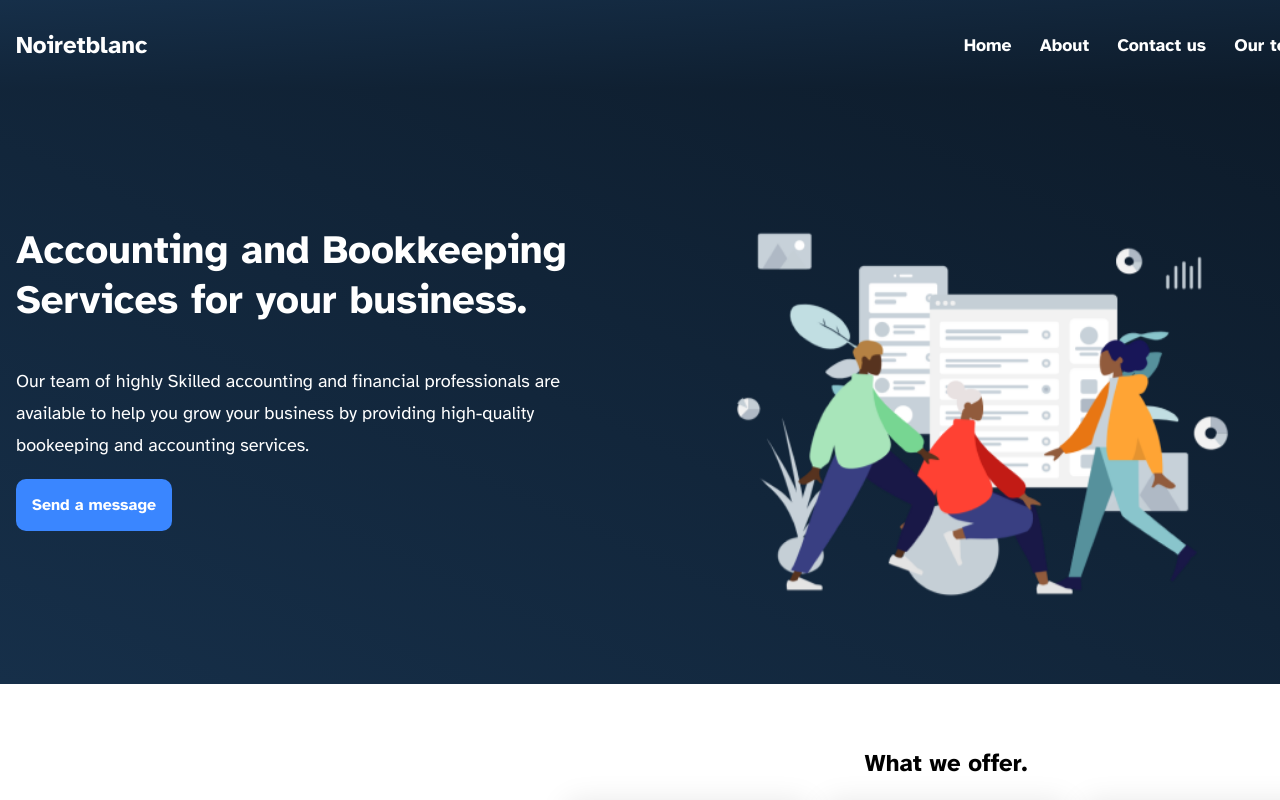
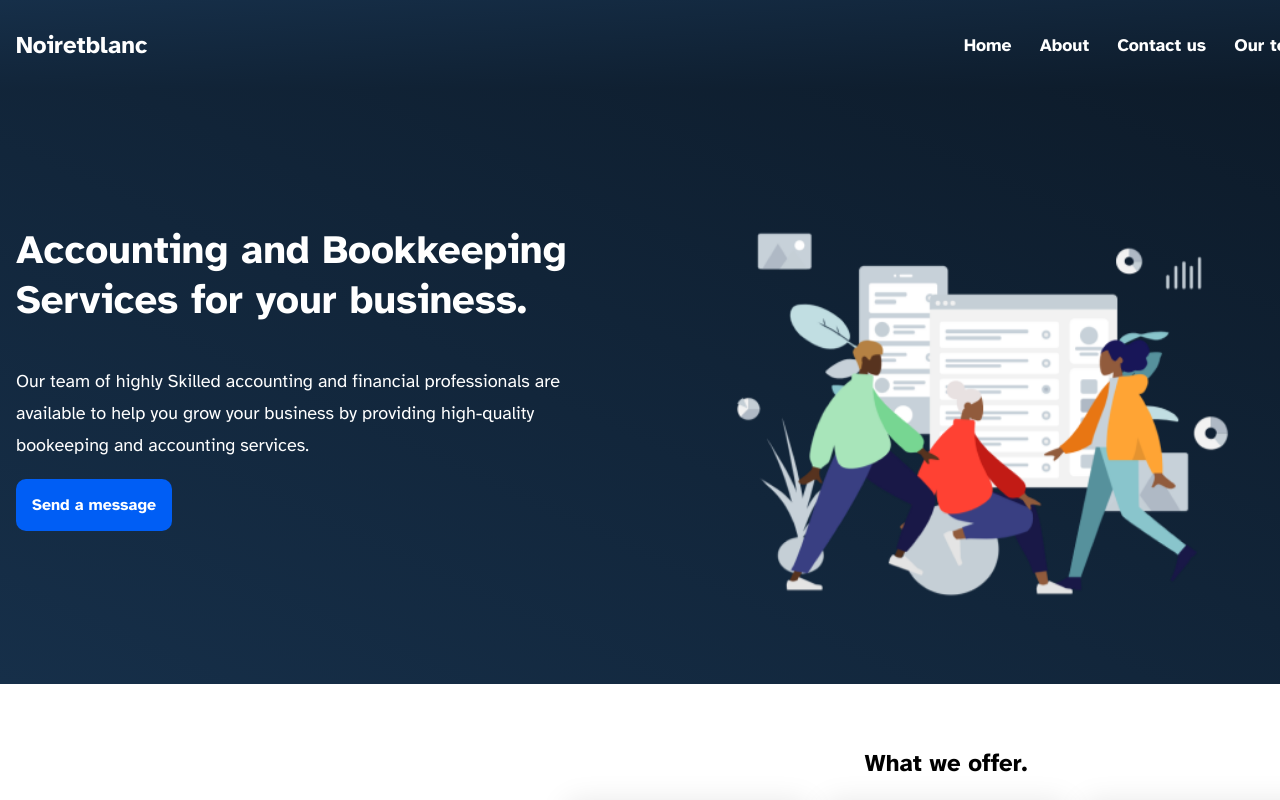
Before and after one commit to sammyodiagbe/noiretblanc, a React (Create React App) app: page / in a window 1280 px wide. In both pictures the pointer is over the link "Send a message". Shown: the top 800 px of the page. Built offline with nearby package versions, Linux system fonts and the light colour scheme.

Commit message:
User interface

```diff
--- a/src/styles/index.css
+++ b/src/styles/index.css
@@ -180,6 +180,10 @@ body main.main-content section.introduction div.container div.left a {
   font-weight: bold;
 }
 
+body main.main-content section.introduction div.container div.left a:hover {
+  background: #005ef5;
+}
+
 body main.main-content section.introduction div.container div.right {
   overflow: hidden;
 }
@@ -313,6 +317,7 @@ body main.main-content section.contact div.container div.right form.contact-form
   color: #fff;
   -webkit-transition: all 0.5s;
   transition: all 0.5s;
+  cursor: pointer;
 }
 
 body main.main-content section.contact div.container div.right form.contact-form div.input-container button.sending-message {
--- a/src/styles/index.scss
+++ b/src/styles/index.scss
@@ -139,6 +139,10 @@ body {
             text-decoration: none;
             border-radius: $border-radius;
             font-weight: bold;
+
+            &:hover {
+              background: #005ef5;
+            }
           }
         }
 
@@ -260,6 +264,7 @@ body {
                 background: #222;
                 color: #fff;
                 transition: all 0.5s;
+                cursor: pointer;
                 &.sending-message {
                   background: #ead2ac;
                   color: #222;
```
Also changed, not shown: 1 other file (tests, documents, lock files or other folders).
